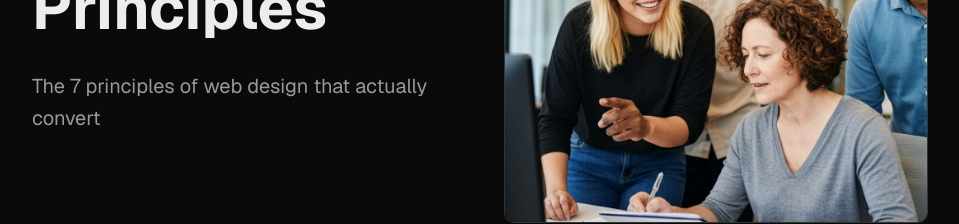
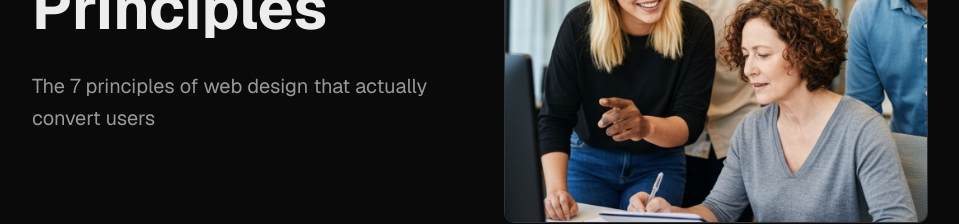
Before and after one commit to notbraison/websitedesignprinciples, a Next.js app: page / in a window 1280 px wide. Shown: the part 369-593 px from the top of the page, without its empty margins (160-1119 px from the left). Built offline with nearby package versions, Linux system fonts and the light colour scheme.

Commit message:
Correct text in web design principles section

```diff
--- a/app/page.tsx
+++ b/app/page.tsx
@@ -54,7 +54,7 @@ export default function Home() {
                 Web Design Principles
               </h1>
               <p className="text-xl text-muted-foreground mb-8 leading-relaxed">
-                The 7 principles of web design that actually convert
+                The 7 principles of web design that actually convert users
               </p>
 
             </div>
```
